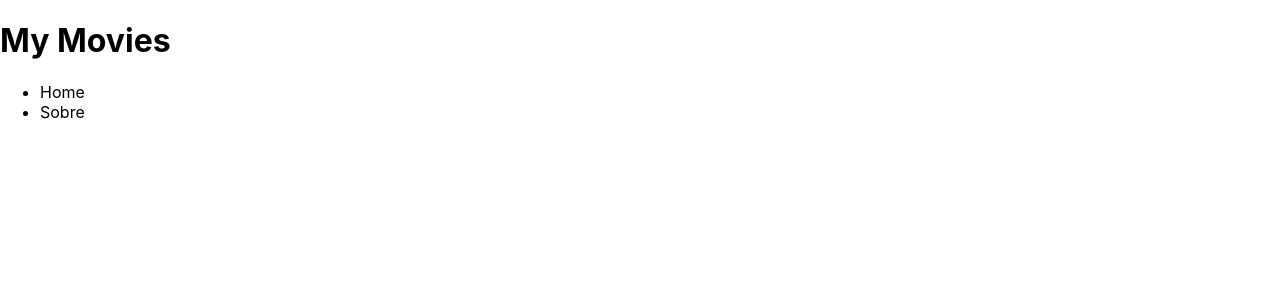
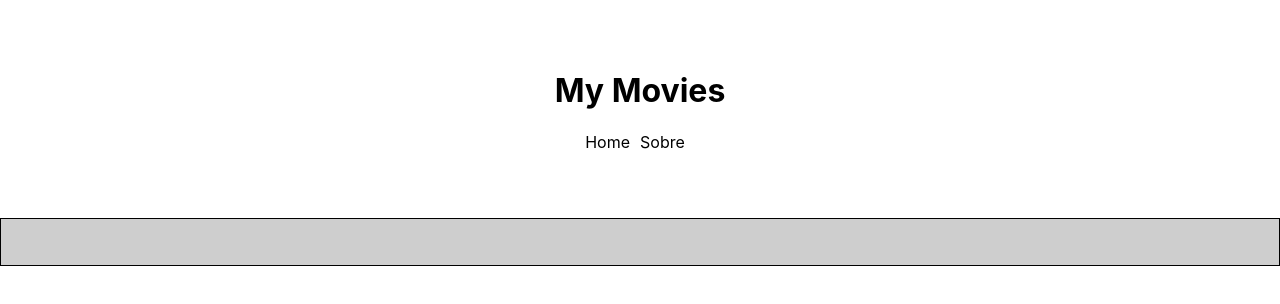
Before and after one commit to cantoniazzi/movies-app, a React (Create React App) app: page / in a window 1280 px wide. Shown: the top 304 px of the page. Built offline with nearby package versions, Linux system fonts and the light colour scheme.

Commit message:
adds components to menu and header

```diff
--- a/src/App.js
+++ b/src/App.js
@@ -1,3 +1,4 @@
+import { MoviesContainer } from './styles/MovieContainer';
 import { Header } from './components/Header';
 import { MoviesList } from './components/MoviesList';
 
@@ -6,9 +7,9 @@
     <div className="App">
       <Header />
 
-      <section>
+      <MoviesContainer>
         <MoviesList movies={[]} />
-      </section>
+      </MoviesContainer>
     </div>
   );
 }
--- a/src/components/Header.js
+++ b/src/components/Header.js
@@ -1,11 +1,12 @@
+import { HeaderContainer } from '../styles/HeaderContainer';
 import { MainMenu } from './MainMenu';
 
 export const Header = () => (
-   <header>
+   <HeaderContainer>
     <h1>
       My Movies
     </h1>
 
     <MainMenu />
-   </header>
+   </HeaderContainer>
 );
--- a/src/components/MainMenu.js
+++ b/src/components/MainMenu.js
@@ -1,8 +1,10 @@
+import { MainMenuContainer } from '../styles/MainMenuContainer';
+
 export const MainMenu = () => (
-  <nav>
+  <MainMenuContainer>
     <ul>
       <li>Home</li>
       <li>Sobre</li>
     </ul>
-  </nav>
+  </MainMenuContainer>
 );
--- /dev/null
+++ b/src/styles/HeaderContainer.js
@@ -0,0 +1,6 @@
+import styled from 'styled-components';
+
+export const HeaderContainer = styled.header`
+  text-align: center;
+  padding: 50px 0;
+`;
--- /dev/null
+++ b/src/styles/MainMenuContainer.js
@@ -0,0 +1,13 @@
+import styled from 'styled-components';
+
+export const MainMenuContainer = styled.nav`
+  ul {
+    list-style: none;
+    padding: 0;
+
+    li {
+      display: inline-block;
+      margin-right: 10px
+    }
+  }
+`;
--- /dev/null
+++ b/src/styles/MovieContainer.js
@@ -0,0 +1,8 @@
+import styled from 'styled-components';
+
+export const MoviesContainer = styled.section`
+  padding: 15px;
+  background: #cecece;
+  border: 1px solid black;
+  border-radiu: 10px;
+`;
```
